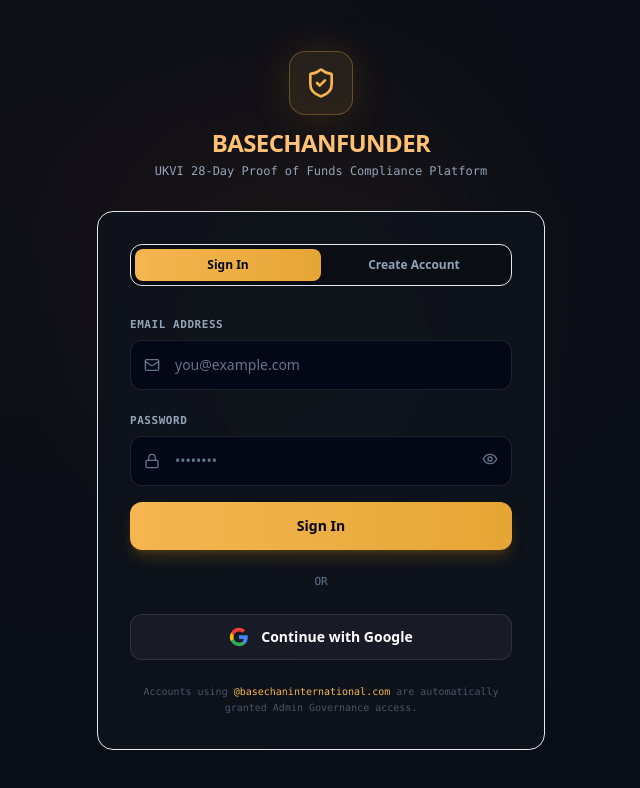
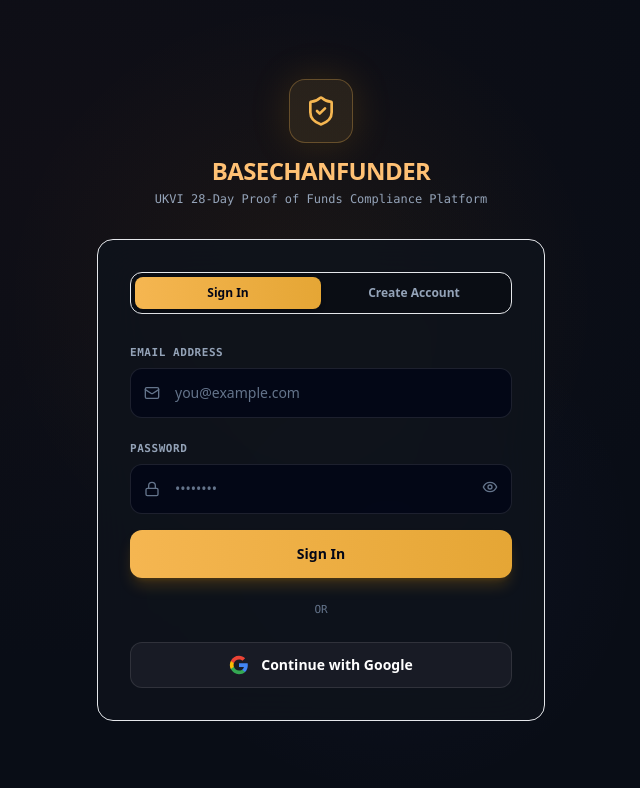
Before and after one commit to johnnym5/basechanfunder, a React (Vite) app in the folder apps/web-staff/: page / in a window 1280 px wide. Shown: the top 788 px of the page, without its empty margins (319-959 px from the left). Built offline with nearby package versions, Linux system fonts and the light colour scheme; no server answers.

Commit message:
chore(auth): remove admin hint text from AuthPage

```diff
--- a/apps/web-staff/src/pages/AuthPage.tsx
+++ b/apps/web-staff/src/pages/AuthPage.tsx
@@ -273,11 +273,6 @@ export const AuthPage: React.FC = () => {
             )}
             <span>Continue with Google</span>
           </button>
-
-          {/* Admin hint */}
-          <p className="text-center text-[10px] font-mono text-slate-600 leading-relaxed">
-            Accounts using <span className="text-[#F5B651]">@basechaninternational.com</span> are automatically granted Admin Governance access.
-          </p>
         </div>
       </div>
     </div>
```
